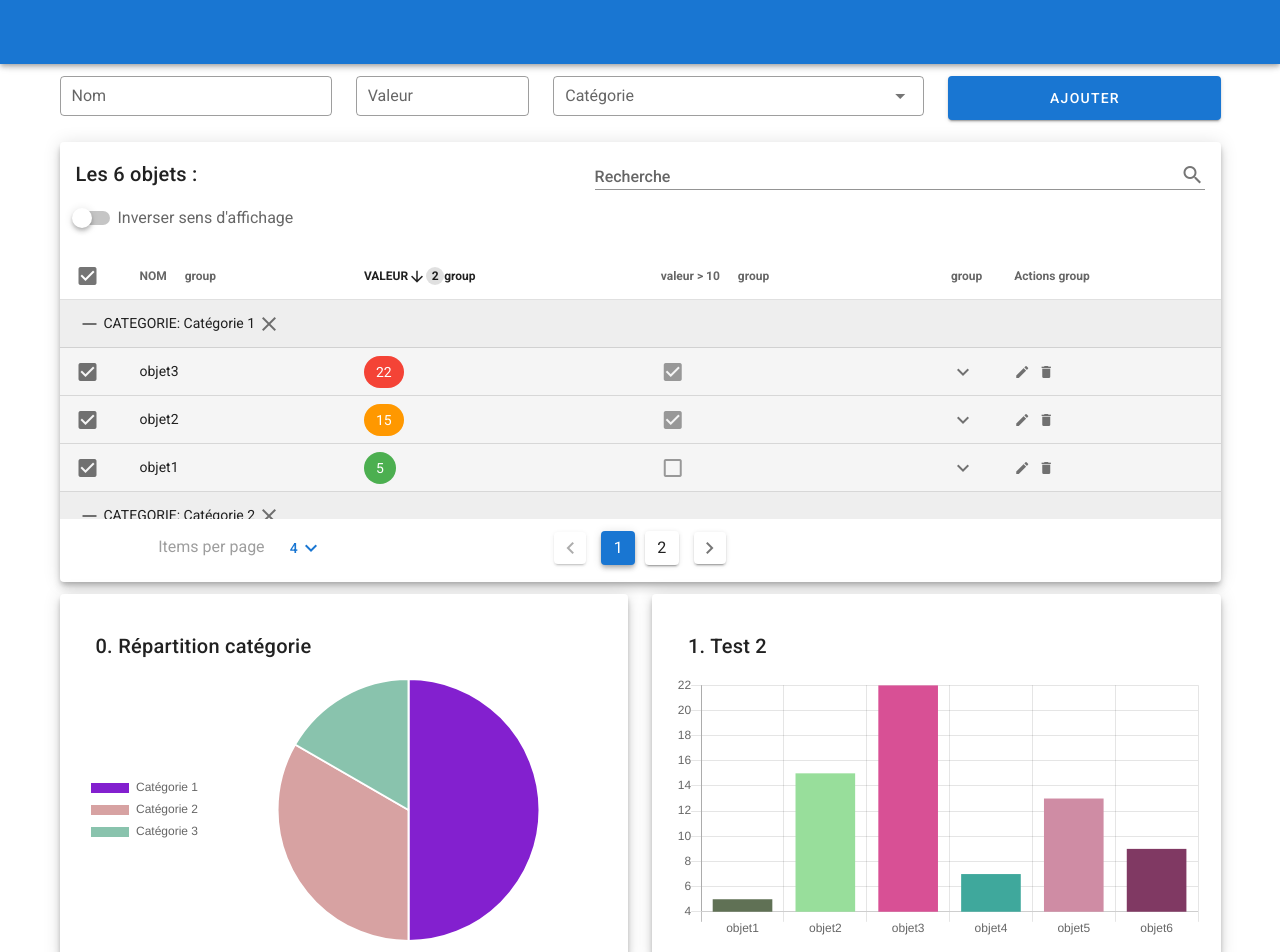
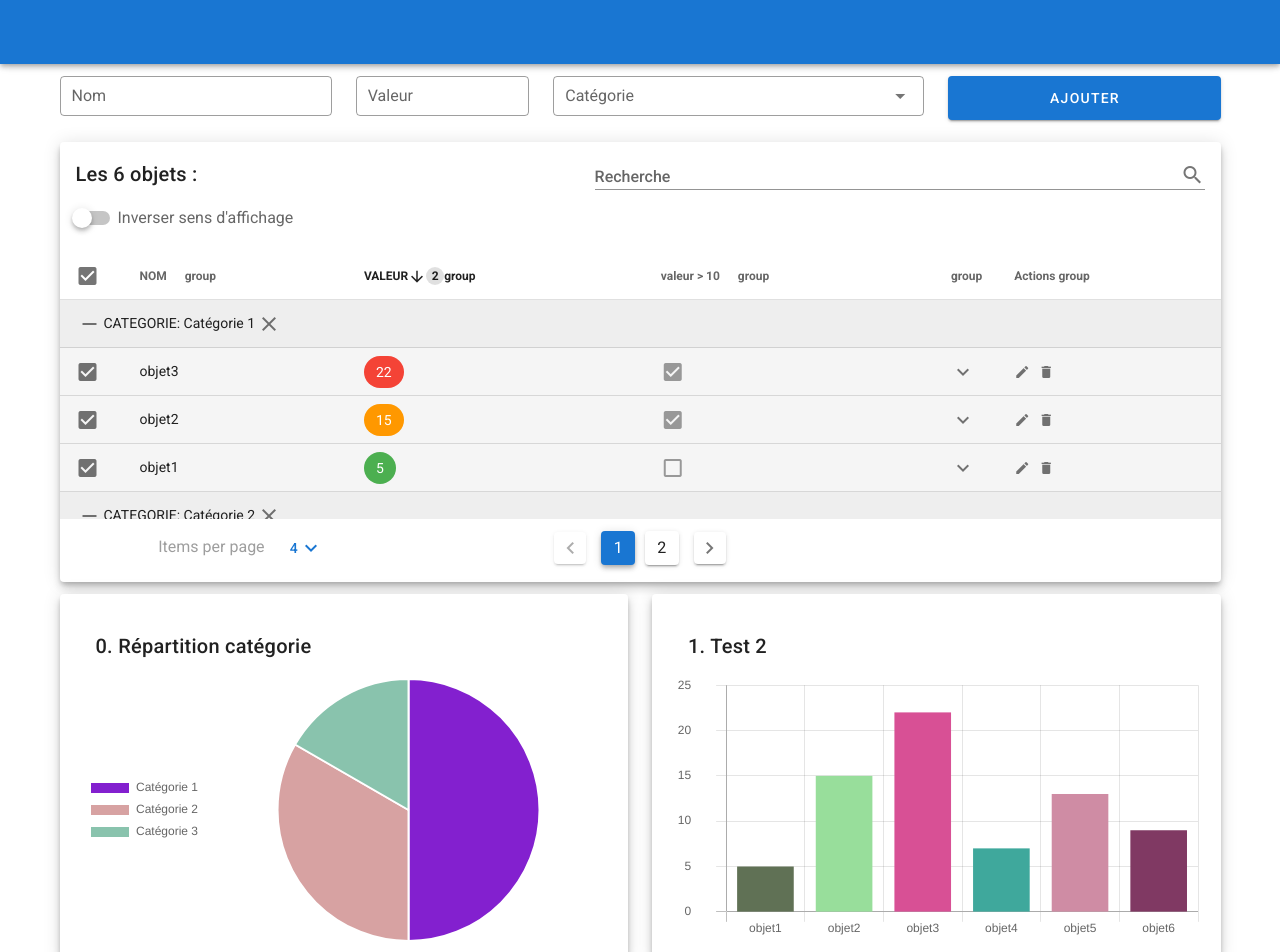
Before and after one commit to BOISSARD/Vue-Tests-Components-Library, a Vue app in the folder test-vuetify/: page / in a window 1280 px wide. Shown: the top 952 px of the page. Built offline with nearby package versions, Linux system fonts and the light colour scheme.

Commit message:
Modif : some modifications

```diff
--- a/test-vuetify/capacitor.config.json
+++ b/test-vuetify/capacitor.config.json
@@ -1,5 +1,5 @@
 {
-  "appId": "com.example.app",
+  "appId": "info.boissard.testvuetify",
   "appName": "TestVuetifyMobile",
   "bundledWebRuntime": false,
   "npmClient": "npm",
--- a/test-vuetify/src/components/TestCharts.vue
+++ b/test-vuetify/src/components/TestCharts.vue
@@ -3,7 +3,7 @@
 		<v-col cols="12" sm="6" v-for="(chart, index) in charts" :key="index">
 			<v-card class="elevation-6 mt-3 pa-5">
 				<v-card-title>{{index}}. {{ chart.titre }}</v-card-title>
-                <canvas :id="'chart-'+index" ></canvas>
+				<canvas :id="'chart-'+index"></canvas>
 			</v-card>
 		</v-col>
 	</v-row>
@@ -29,9 +29,9 @@ export default {
 			};
 		},
 		computed: {
-        chartHauteur(){
+			chartHauteur() {
 				//console.log(window.innerWidth)
-            return window.innerWidth < 850 ? "300px" : null
+				return window.innerWidth < 850 ? "300px" : null;
 			},
 			charts() {
 				return [
@@ -56,6 +56,16 @@ export default {
 							legend: {
 								display: false,
 								fullWidth: true
+							},
+							scales: {
+								yAxes: [
+									{
+										ticks: {
+											beginAtZero: true,
+											padding: 25
+										}
+									}
+								]
 							}
 						}
 					},
@@ -93,10 +103,11 @@ export default {
 			},
 			createChart(chartId, type, data, options) {
 				const ctx = document.getElementById(chartId);
-            if(this.chartsCanvas[chartId] !== undefined){
-                this.chartsCanvas[chartId].data = data
-                this.chartsCanvas[chartId].update()
-            } else this.chartsCanvas[chartId] = new Chart(ctx, {
+				if (this.chartsCanvas[chartId] !== undefined) {
+					this.chartsCanvas[chartId].data = data;
+					this.chartsCanvas[chartId].update();
+				} else
+					this.chartsCanvas[chartId] = new Chart(ctx, {
 						type: type,
 						data: data,
 						options: options
```
Lines whose indentation alone changed are shown as unchanged.
